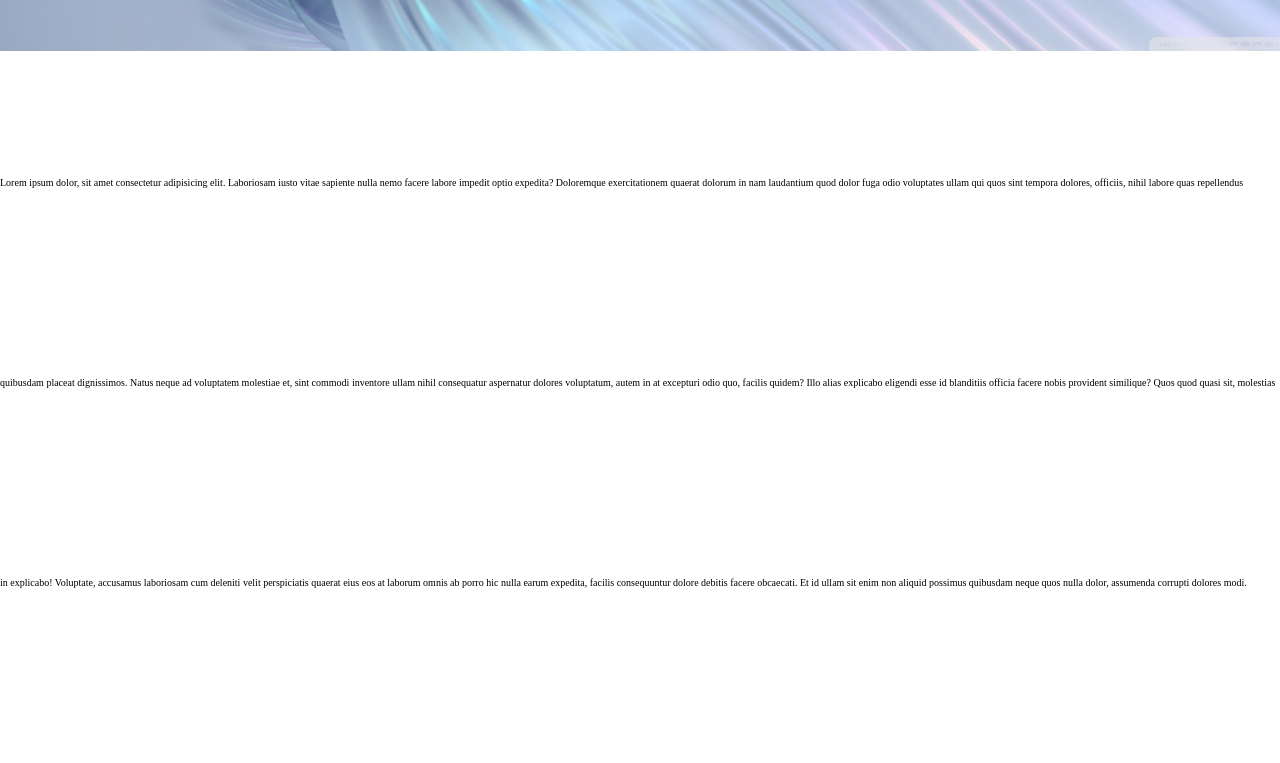
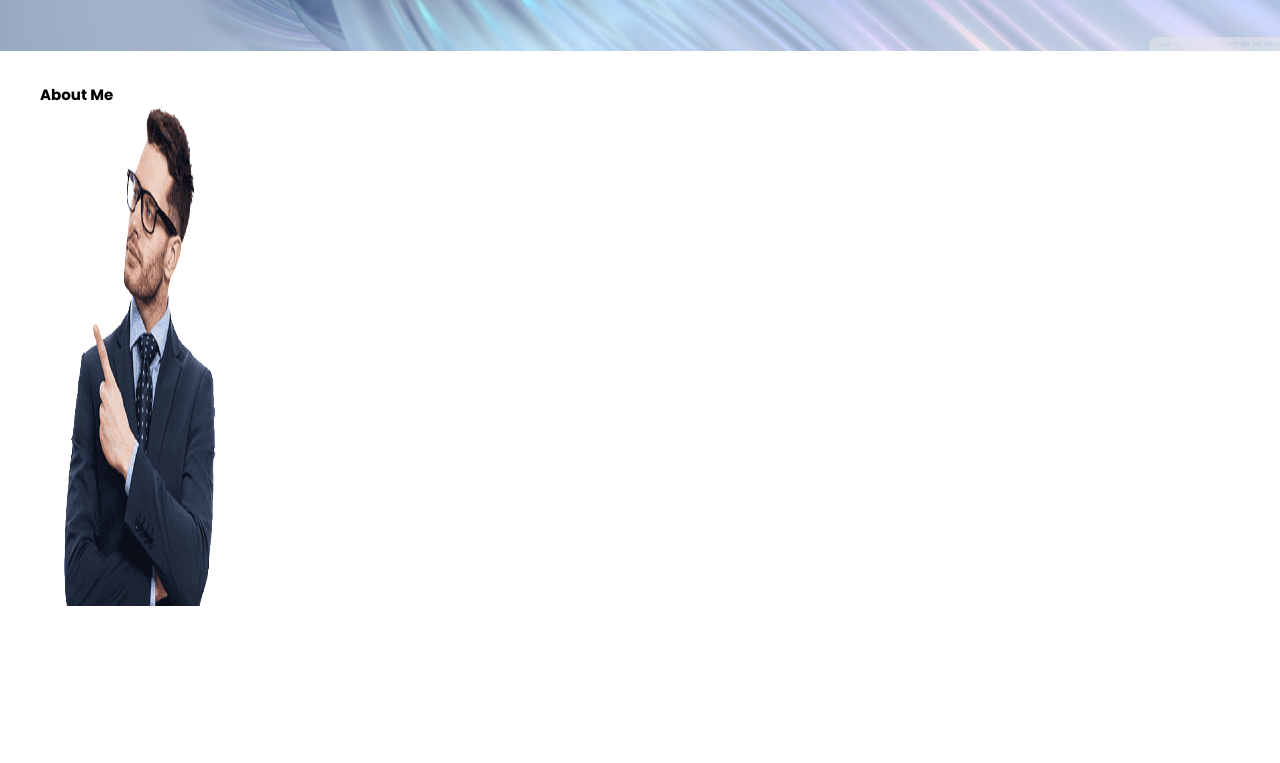
Before and after one commit to Harshanl2002/HARSHAN, a plain HTML site: page index.html in a window 1280 px wide. Shown: the part 717-1480 px from the top of the page. After the commit the page ends 1328 px from the top, so only its background shows below. Drawn offline with nearby package versions, Linux system fonts and the light colour scheme.

Commit message:
about sec is added

```diff
--- a/index.html
+++ b/index.html
@@ -7,6 +7,7 @@
     <meta name="viewport" content="width=device-width, initial-scale=1.0">
     <title>HARSHAN L-PORTFOLIO</title>
     <link rel="stylesheet" href="./styles.css">
+    <script src="https://cdnjs.cloudflare.com/ajax/libs/typed.js/2.0.12/typed.min.js"></script>
     <script src="https://code.jquery.com/jquery-3.5.1.min.js"></script>
 
 </head>
@@ -22,7 +23,7 @@
             </div>
             <ul id="links">
                 <li><a href="#home" class="nav-link">Home</a></li>
-                <li><a href="#" class="nav-link">About me</a></li>
+                <li><a href="#about" class="nav-link">About me</a></li>
                 <li><a href="#" class="nav-link">Skills</a></li>
                 <li><a href="#" class="nav-link">projects</a></li>
                 <li><a href="#" class="nav-link">contact</a></li>
@@ -35,27 +36,20 @@
                 <div class="cls">
                     <div class="text-1">Hello ,my name is</div>
                     <div class="text-2">Harshan</div>
-                    <div class="text-3">And I'm a <span>Frontend-developer</span></div>
+                    <div class="text-3">And I'm a <span class="type">Frontend-developer</span></div>
                     <a href="#">Hire me</a>
                 </div>
             </div>
         </div>
     </section>
-    <p style="line-height: 200px;">Lorem ipsum dolor, sit amet consectetur adipisicing elit. Laboriosam iusto vitae
-        sapiente nulla nemo facere
-        labore impedit optio expedita? Doloremque exercitationem quaerat dolorum in nam laudantium quod dolor fuga odio
-        voluptates ullam qui quos sint tempora dolores, officiis, nihil labore quas repellendus quibusdam placeat
-        dignissimos. Natus neque ad voluptatem molestiae et, sint commodi inventore ullam nihil consequatur aspernatur
-        dolores voluptatum, autem in at excepturi odio quo, facilis quidem? Illo alias explicabo eligendi esse id
-        blanditiis officia facere nobis provident similique? Quos quod quasi sit, molestias in explicabo! Voluptate,
-        accusamus laboriosam cum deleniti velit perspiciatis quaerat eius eos at laborum omnis ab porro hic nulla earum
-        expedita, facilis consequuntur dolore debitis facere obcaecati. Et id ullam sit enim non aliquid possimus
-        quibusdam neque quos nulla dolor, assumenda corrupti dolores modi. Voluptatem dignissimos quas dicta, voluptatum
-        quaerat reprehenderit sunt, labore dolore voluptates corporis enim atque eveniet animi consectetur consequatur
-        optio veniam est aperiam incidunt ad officiis eaque eius illo illum. Qui deserunt similique perferendis
-        cupiditate quasi nesciunt ex ipsum iste nobis debitis labore obcaecati aut corporis, minus eveniet quaerat
-        repellendus! Vero maxime voluptatibus sequi dolor cupiditate, eos, doloribus similique beatae quas incidunt
-        repudiandae minus et, accusantium non aperiam veniam omnis odit. Alias?</p>
+    <section class="about" id="about">
+        <div class="max">
+            <div class="aboutcon">
+                <h2 class="alogo">About Me</h2>
+                <img src="./images/peo.png" alt="" width="200px" height="500px">
+            </div>
+        </div>
+    </section>
     <script src="./script.js"></script>
 </body>
 
--- a/script.js
+++ b/script.js
@@ -17,3 +17,10 @@ $(document).ready(() => {
         }
     })
 })
+//typed
+var typed = new typed('type', {
+    string: ['Developer', 'Designer', 'Frontend-Developer', 'Fast Learner', 'Circuit-Analysier'],
+    typeSpeed: 100,
+    backSpeed: 60,
+    loop: true
+});
--- a/styles.css
+++ b/styles.css
@@ -184,12 +184,14 @@ nav {
     width: 100%;
     display: flex;
     background: url(./images/white_abstract_background-wallpaper-1366x768.jpg) no-repeat;
+    background-attachment: fixed;
     color: #000;
     font-family: 'Ubuntu', sans-serif;
 }
 
-.Home .max {
+.max {
     margin: auto 0 auto 40px;
+    height: 50vh;
 }
 
 .Home .homecon {
@@ -219,7 +221,7 @@ nav {
     text-decoration: none;
     font-size: calc(1vw + 1.5rem);
     color: black;
-    background-color: #5f9341;
+    background-color: crimson;
     padding: 10px;
     border-radius: 8px;
     transform: translateY(2rem);
@@ -227,11 +229,54 @@ nav {
 
 .Home .homecon a:hover {
     color: #fff;
-    outline: 4px #5f9341 solid;
+    outline: 4px crimson solid;
     outline-offset: -4px;
     background: none;
 }
 
+.about {
+    font-family: 'poppins', sans-serif;
+}
+
+
+
+
+
+
+
+
+
+
+
+
+
+
+
+
+
+
+
+
+
+
+
+
+
+
+
+
+
+
+
+
+
+
+
+
+
+
+
+/*mediaquarry and animation*/
 @media only screen and (max-width: 980px) {
     .nav .menubar {
         display: none;
@@ -326,7 +371,7 @@ nav {
         font-size: 2rem;
     }
 
-    .Home .max {
+    .max {
         transform: translateX(-40px);
     }
 }
```
Also changed, not shown: images/peo.png (added), images/png-transparent-grammar-checker-editing-professional-spell-checker-others.png (added).
